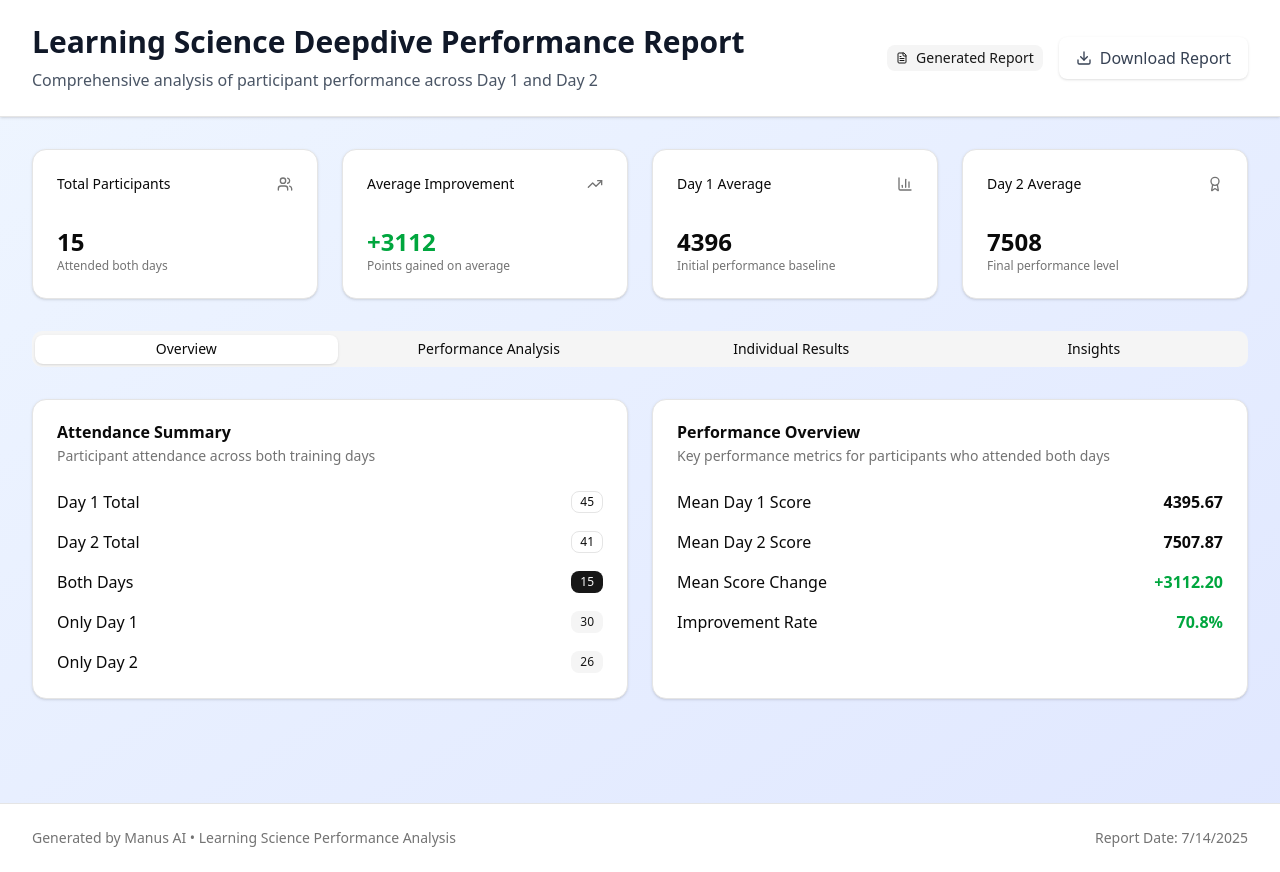
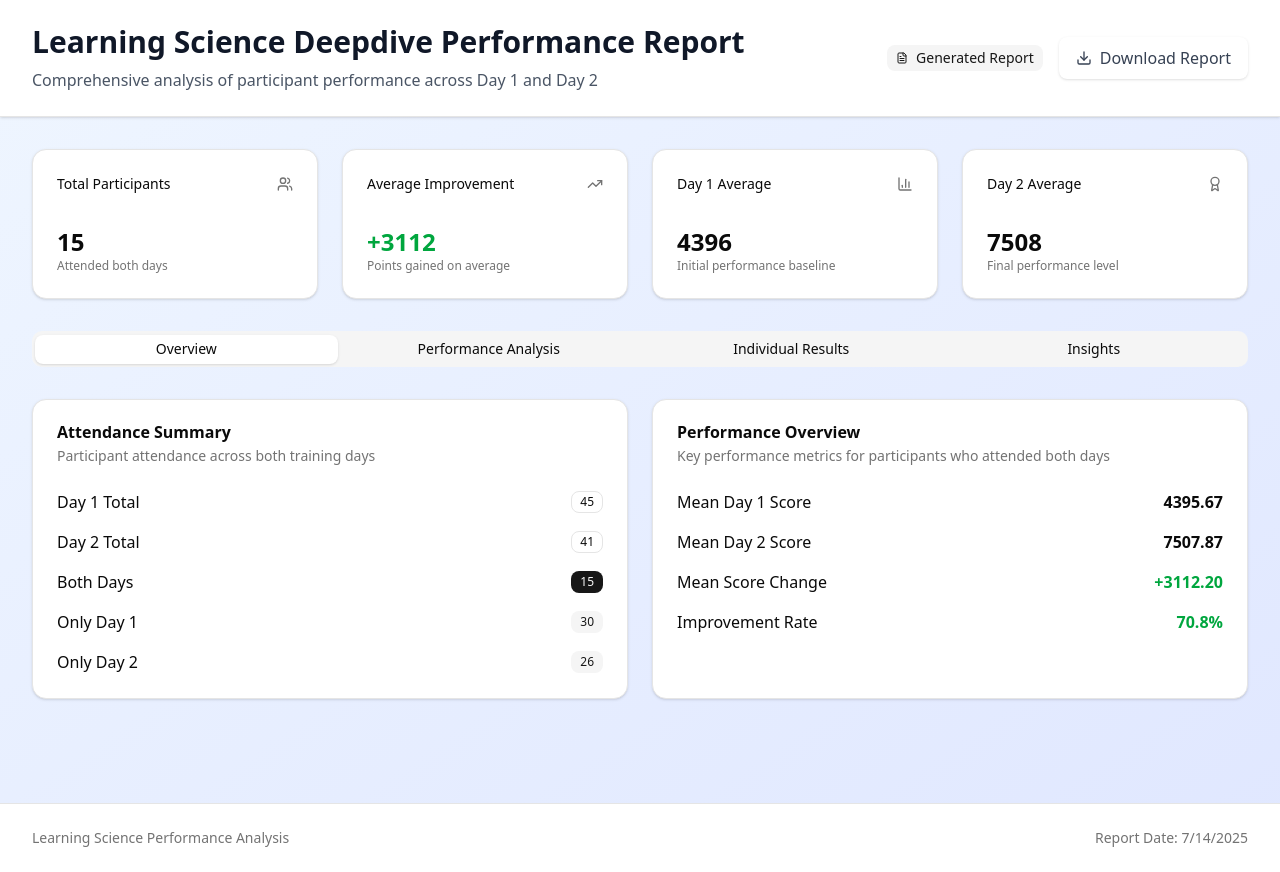
Before and after one commit to Vincent-mutwiri/pre-post-assessment-report, a React (Vite) app: page / in a window 1280 px wide. Built offline with nearby package versions, Linux system fonts and the light colour scheme.

Commit message:
removed manus

```diff
--- a/src/App.jsx
+++ b/src/App.jsx
@@ -443,7 +443,7 @@ function App() {
         <div className="max-w-7xl mx-auto px-4 sm:px-6 lg:px-8 py-6">
           <div className="flex items-center justify-between">
             <p className="text-sm text-muted-foreground">
-              Generated by Manus AI • Learning Science Performance Analysis
+             Learning Science Performance Analysis
             </p>
             <p className="text-sm text-muted-foreground">
               Report Date: {new Date().toLocaleDateString()}
```
